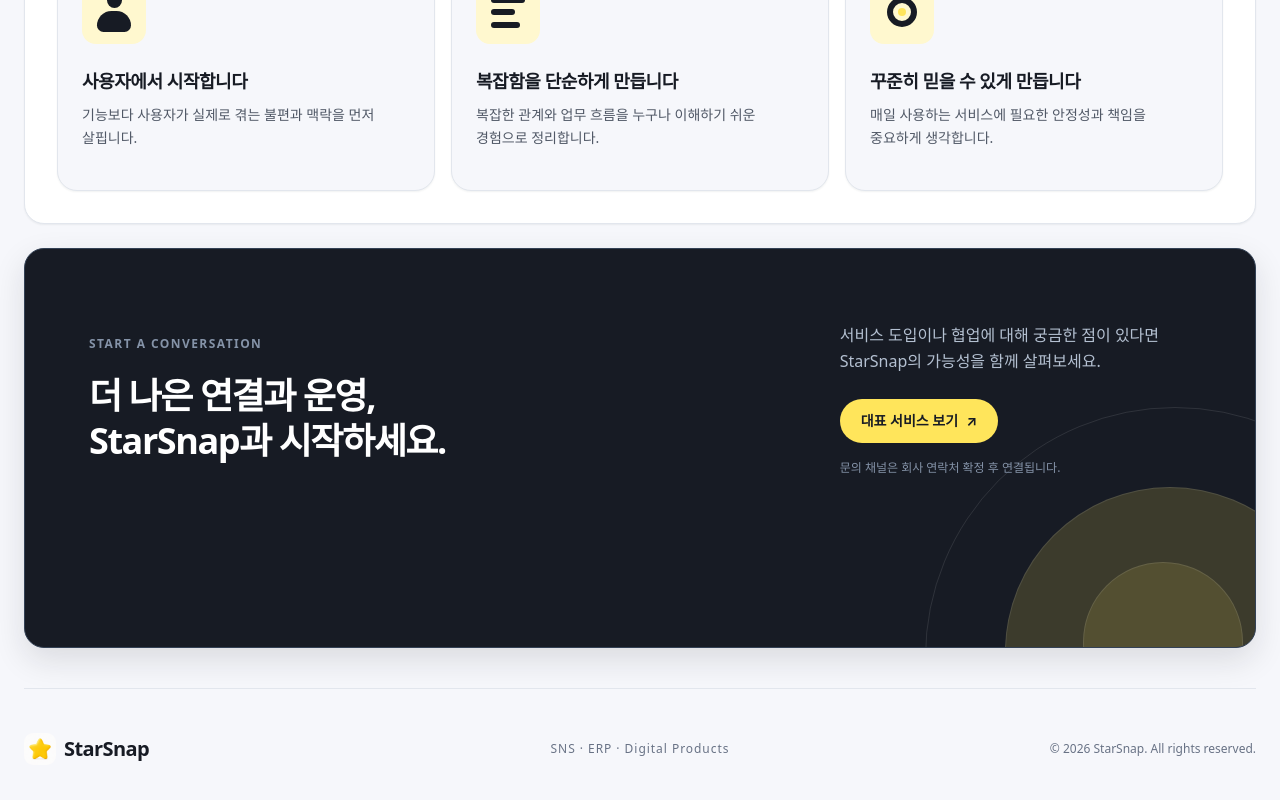
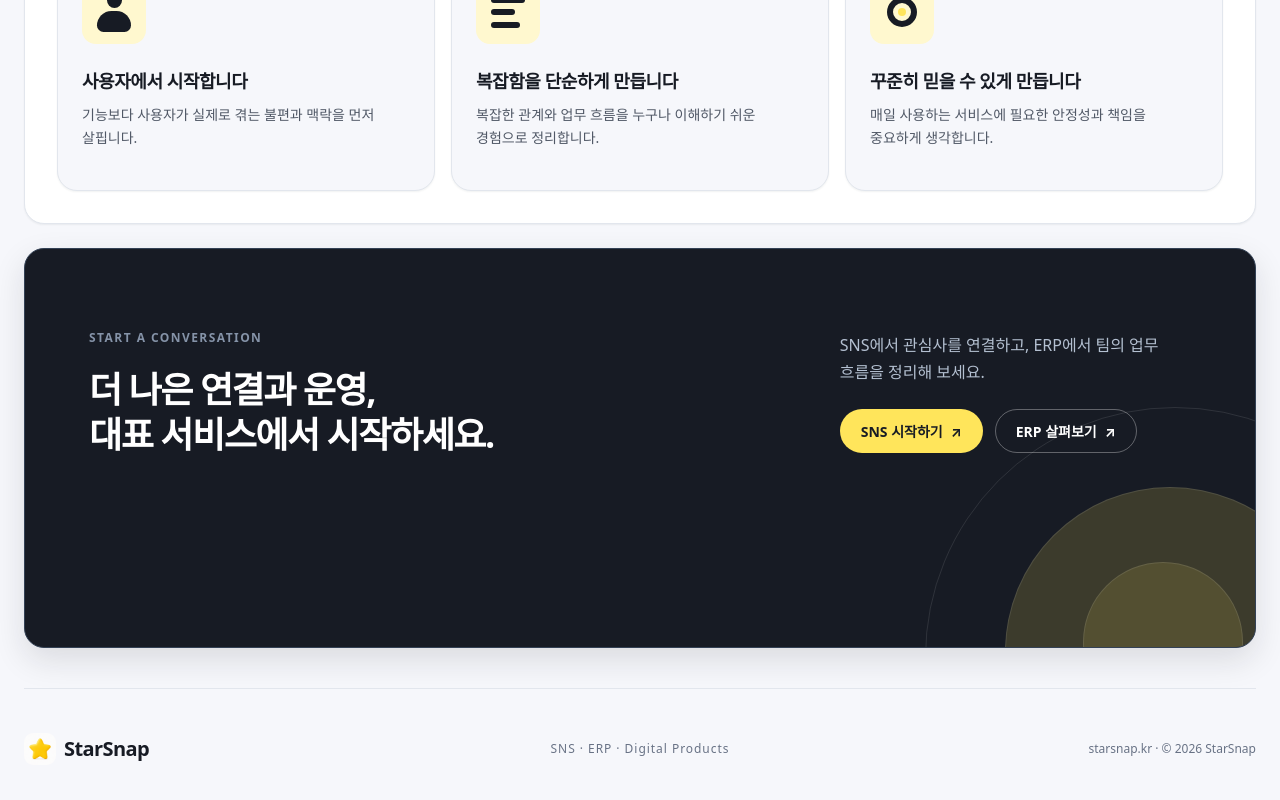
Before and after one commit to starsnap/starsnap-website, a Next.js app: page / in a window 1280 px wide. Shown: the part 1920-2720 px from the top of the page. Built offline with nearby package versions, Linux system fonts and the light colour scheme; a web font is replaced by a local one.

Commit message:
fix(ui): improve company site navigation

```diff
--- a/app/globals.css
+++ b/app/globals.css
@@ -16,6 +16,22 @@
 a { color: inherit; text-decoration: none; }
 :focus-visible { outline: 3px solid var(--ss-focus-ring); outline-offset: 2px; }
 section { scroll-margin-top: 88px; }
+.skip-link {
+  position: fixed;
+  z-index: 100;
+  top: max(12px, env(safe-area-inset-top));
+  left: max(12px, env(safe-area-inset-left));
+  min-height: var(--ss-control-height);
+  display: inline-flex;
+  align-items: center;
+  padding: 0 var(--ss-space-4);
+  border-radius: var(--ss-control-radius);
+  background: var(--ss-brand);
+  color: var(--ss-on-brand);
+  font-weight: var(--ss-font-weight-bold);
+  transform: translateY(calc(-100% - 24px));
+}
+.skip-link:focus-visible { transform: translateY(0); }
 .sr-only {
   position: absolute;
   width: 1px;
@@ -37,7 +53,9 @@
   width: 100%;
   min-height: 64px;
   margin: 0 auto;
-  padding: 0 max(24px, calc((100% - 1280px) / 2));
+  padding-inline:
+    max(24px, env(safe-area-inset-left), calc((100% - 1280px) / 2))
+    max(24px, env(safe-area-inset-right), calc((100% - 1280px) / 2));
   border-bottom: 1px solid var(--ss-border);
   background: var(--ss-header-bg);
   box-shadow: var(--ss-shadow-sm);
@@ -705,6 +723,13 @@
   color: var(--ss-on-brand);
 }
 .contact-button:hover { background: var(--ss-brand-hover); }
+.contact-actions { display: flex; flex-wrap: wrap; gap: var(--ss-space-3); }
+.contact-button-secondary {
+  border: 1px solid color-mix(in srgb, var(--ss-on-media) 32%, transparent);
+  background: transparent;
+  color: var(--ss-on-media);
+}
+.contact-button-secondary:hover { background: color-mix(in srgb, var(--ss-on-media) 10%, transparent); }
 .contact-side small {
   display: block;
   margin-top: var(--ss-space-4);
--- a/app/layout.tsx
+++ b/app/layout.tsx
@@ -50,6 +50,7 @@
   return (
     <html lang="ko" suppressHydrationWarning>
       <head>
+        <link rel="preconnect" href="https://cdn.jsdelivr.net" crossOrigin="anonymous" />
         <script
           dangerouslySetInnerHTML={{
             __html:
--- a/app/page.tsx
+++ b/app/page.tsx
@@ -9,7 +9,7 @@
     aria-hidden="true"
     className={className}
     height={96}
-    loading="eager"
+    priority
     src="/icon-96.png"
     unoptimized
     width={96}
@@ -19,6 +19,7 @@
 export default function Home() {
   return (
     <>
+      <a className="skip-link" href="#main-content">본문으로 건너뛰기</a>
       <header className="site-header">
         <a className="wordmark" href="#top" aria-label="StarSnap 홈">
           <StarIcon className="brand-mark" />
@@ -27,17 +28,17 @@
         <nav className="site-nav" aria-label="주요 메뉴">
           <a href="#services">서비스</a>
           <a href="#company">회사 소개</a>
-          <a href="#contact">문의</a>
+          <a href="#contact">서비스 시작</a>
         </nav>
         <div className="header-actions">
           <ThemeToggle />
-          <a className="header-cta" href="#contact">
-            협업 문의 <ArrowUpRight />
+          <a className="header-cta" href="#services">
+            서비스 보기 <ArrowUpRight />
           </a>
         </div>
       </header>
 
-      <main>
+      <main id="main-content">
       <section className="hero" id="top">
         <div className="hero-copy">
           <p className="eyebrow">
@@ -187,14 +188,18 @@
       <section className="contact-section" id="contact">
         <div className="contact-copy">
           <p className="section-kicker">Start a conversation</p>
-          <h2>더 나은 연결과 운영,<br />StarSnap과 시작하세요.</h2>
+          <h2>더 나은 연결과 운영,<br />대표 서비스에서 시작하세요.</h2>
         </div>
         <div className="contact-side">
-          <p>서비스 도입이나 협업에 대해 궁금한 점이 있다면 StarSnap의 가능성을 함께 살펴보세요.</p>
-          <a className="button contact-button" href="#services">
-            대표 서비스 보기 <ArrowUpRight />
-          </a>
-          <small>문의 채널은 회사 연락처 확정 후 연결됩니다.</small>
+          <p>SNS에서 관심사를 연결하고, ERP에서 팀의 업무 흐름을 정리해 보세요.</p>
+          <div className="contact-actions">
+            <a className="button contact-button" href="https://sns.starsnap.kr">
+              SNS 시작하기 <ArrowUpRight />
+            </a>
+            <a className="button contact-button contact-button-secondary" href="https://erp.starsnap.kr">
+              ERP 살펴보기 <ArrowUpRight />
+            </a>
+          </div>
         </div>
         <div className="contact-decoration" aria-hidden="true">
           <span /><span /><span />
@@ -209,7 +214,7 @@
           <span>StarSnap</span>
         </a>
         <p>SNS · ERP · Digital Products</p>
-        <p>© 2026 StarSnap. All rights reserved.</p>
+        <p><a href="https://starsnap.kr">starsnap.kr</a> · © 2026 StarSnap</p>
       </footer>
     </>
   );
```
